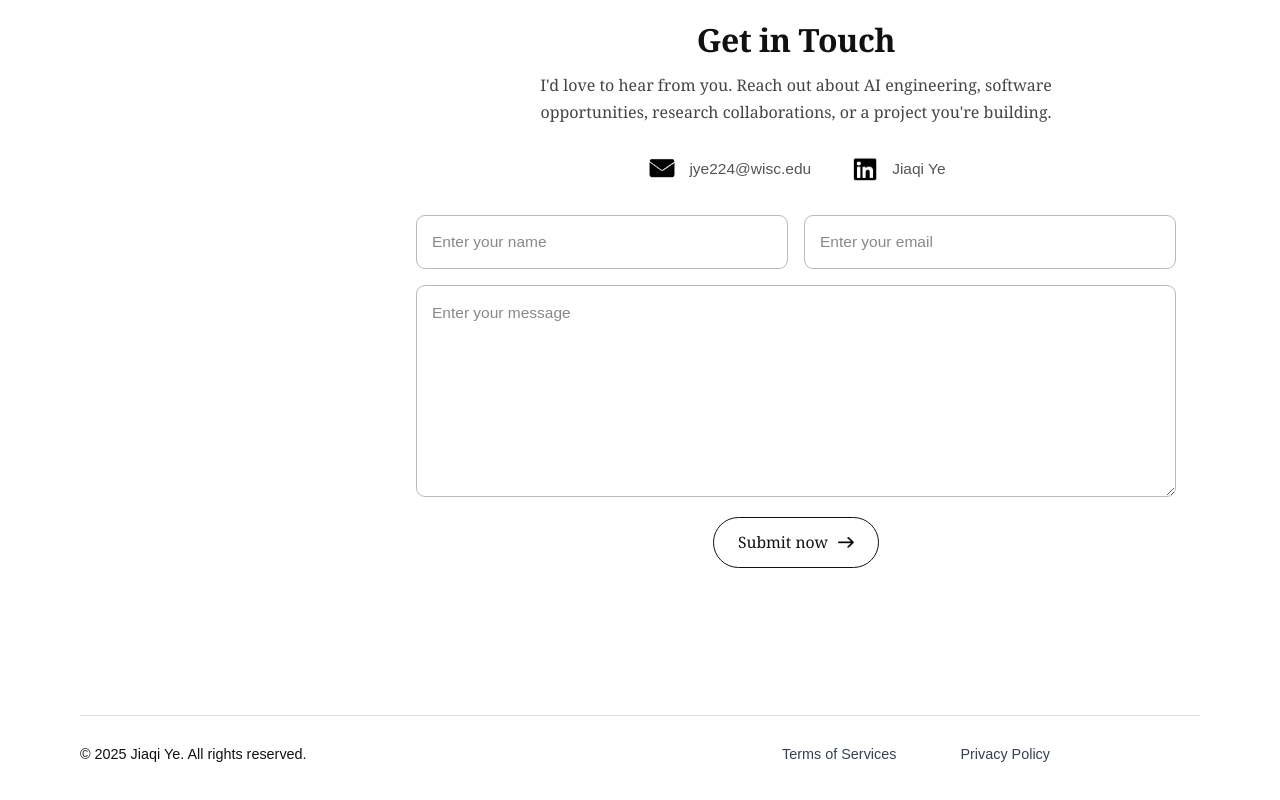
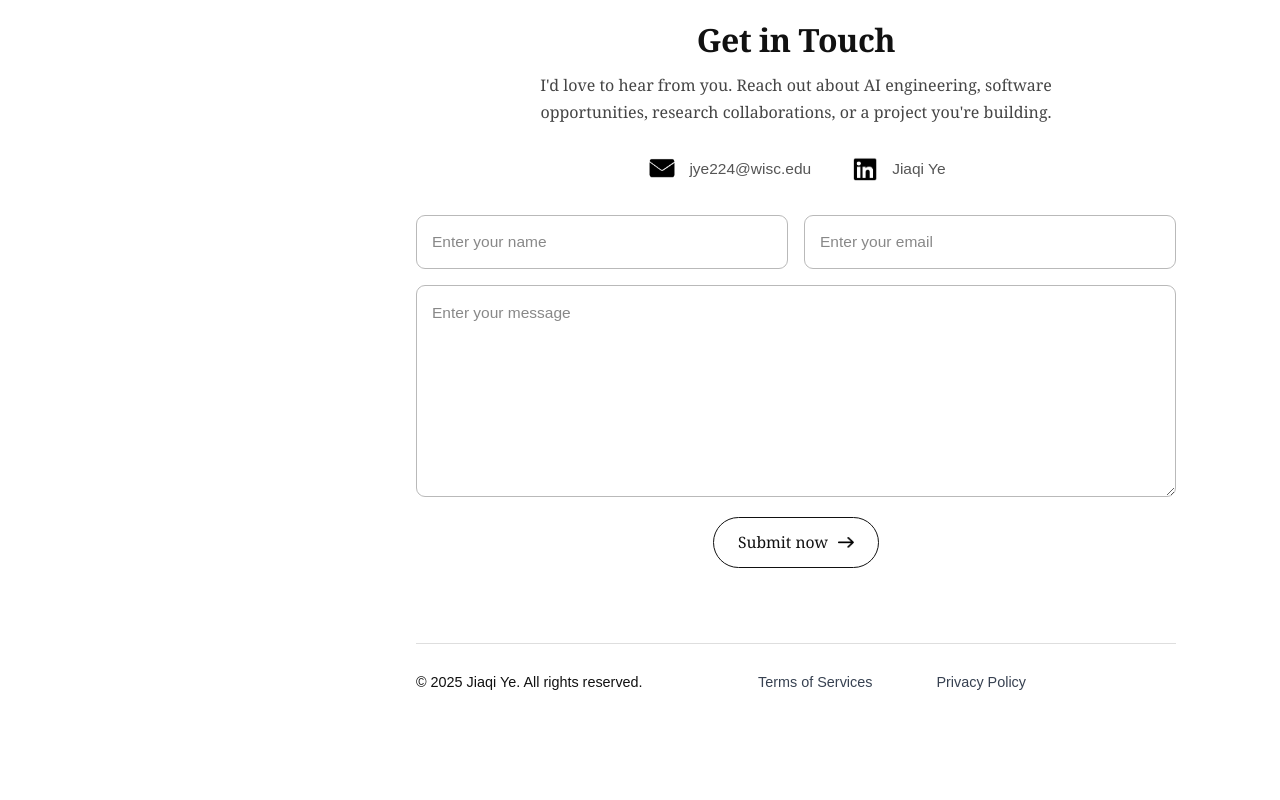
Before and after one commit to Jiaqi-Ye/Personal-Website, a Next.js app: page /v2 in a window 1280 px wide. Shown: the part 3621-4421 px from the top of the page. Built offline with nearby package versions, Linux system fonts and the light colour scheme; a web font is replaced by a local one.

Commit message:
Place footer under main content column

```diff
--- a/app/v2/page.tsx
+++ b/app/v2/page.tsx
@@ -514,9 +514,6 @@ export default function V2Page() {
 
           <ContactForm />
 
-        </div>
-      </div>
-
           <footer className={styles.footer}>
             <a
               className={styles.copyright}
@@ -531,6 +528,8 @@ export default function V2Page() {
               <span>Privacy Policy</span>
             </div>
           </footer>
+        </div>
+      </div>
     </main>
   );
 }
--- a/app/v2/v2.module.css
+++ b/app/v2/v2.module.css
@@ -592,8 +592,8 @@
   display: flex;
   align-items: center;
   justify-content: space-between;
-  width: min(1120px, calc(100% - 64px));
-  margin: 0 auto;
+  width: 100%;
+  margin: 0;
   padding: 26px 150px 44px 0;
   box-sizing: border-box;
   border-top: 1px solid var(--line);
```
Lines whose indentation alone changed are shown as unchanged.
